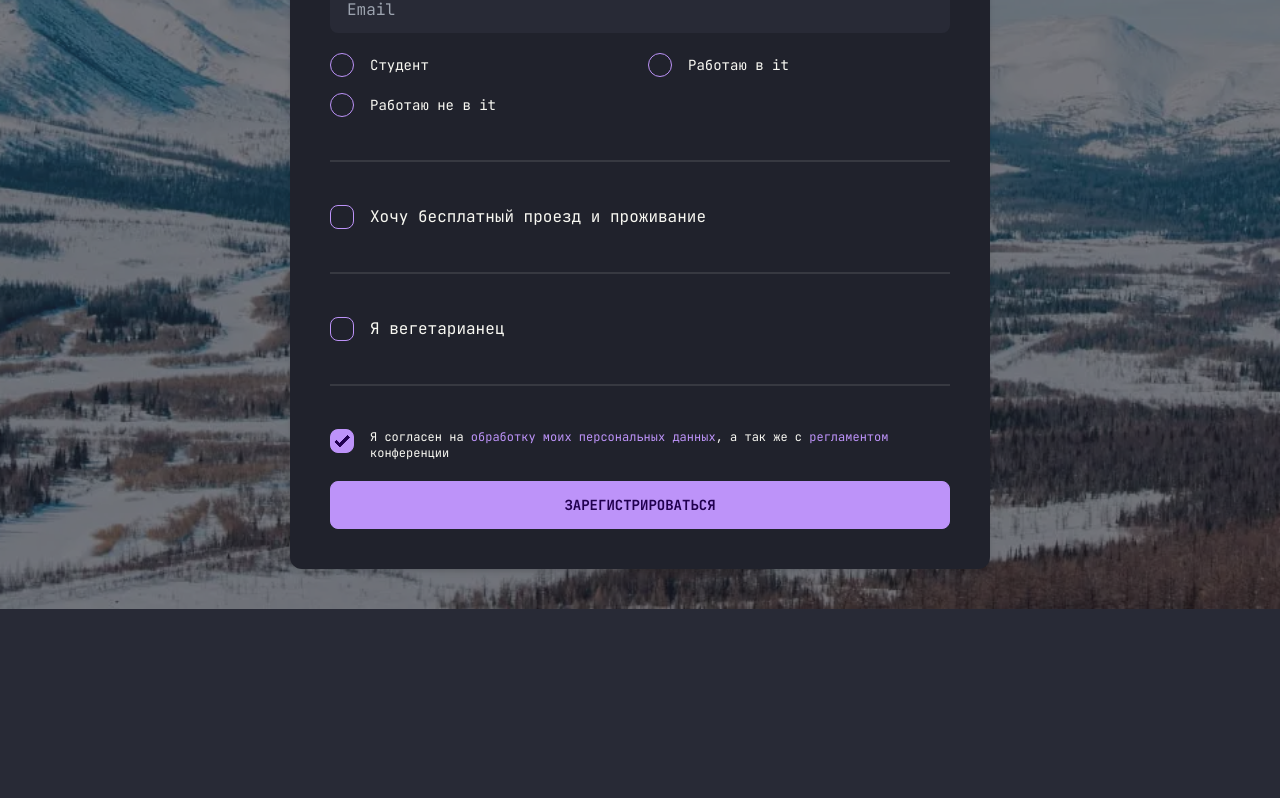
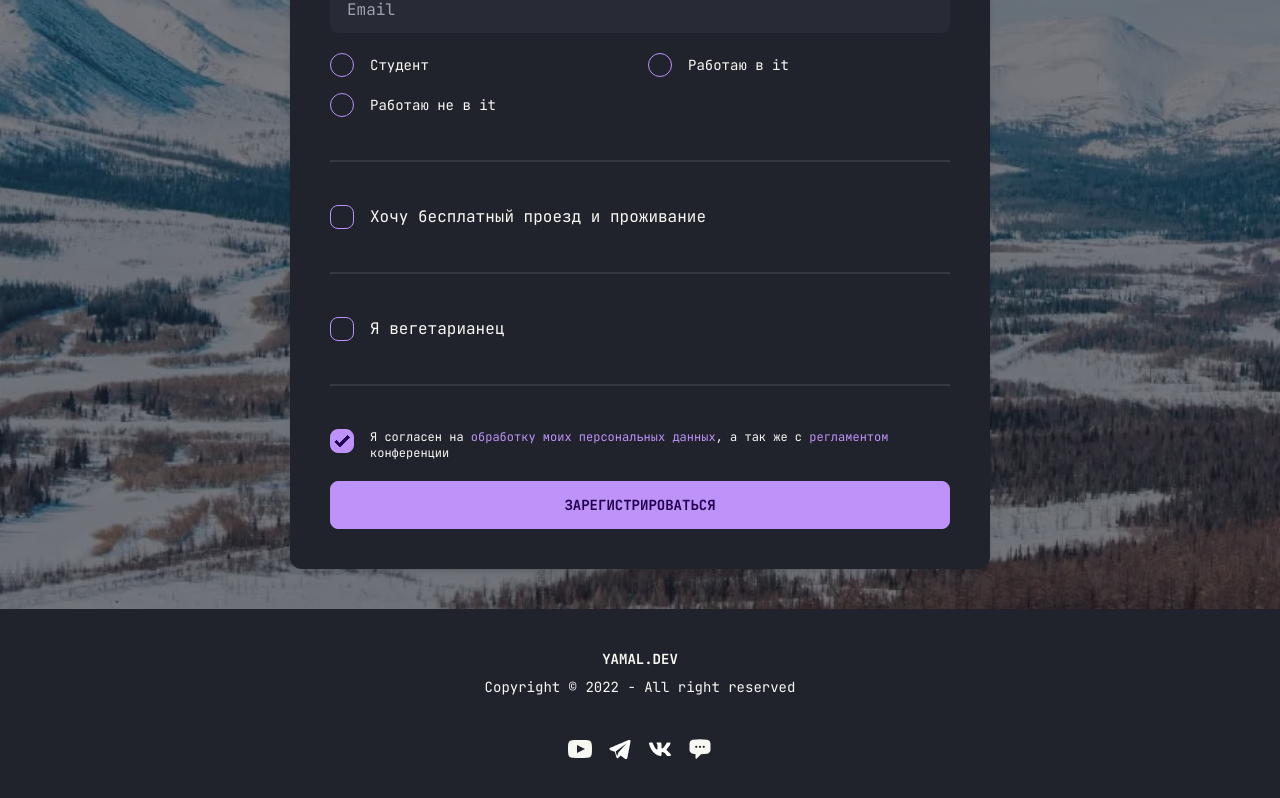
Before and after one commit to n1k1ta42/conf, a Next.js app: page /form in a window 1280 px wide. Shown: the part 366-1164 px from the top of the page. Before the commit the page ends 975 px from the top, so only its background shows below. Built offline with nearby package versions, Linux system fonts and the light colour scheme; no server answers.

Commit message:
added footer in form

```diff
--- a/package.json
+++ b/package.json
@@ -1,6 +1,6 @@
 {
   "name": "yamal.dec.conf",
-  "version": "1.2.1",
+  "version": "1.2.2",
   "private": true,
   "scripts": {
     "dev": "next dev",
--- a/src/pages/form.tsx
+++ b/src/pages/form.tsx
@@ -8,6 +8,8 @@ import { AiOutlineInfoCircle } from 'react-icons/ai'
 import PhoneInput from 'react-phone-input-2'
 
 import { User } from '@/domain/User'
+
+import { Footer } from '@/components/Footer'
 
 const Form = () => {
   const [isLoading, setIsLoading] = useState(false)
@@ -332,6 +334,7 @@ const Form = () => {
           </form>
         </div>
       </div>
+      <Footer />
     </>
   )
 }
```
